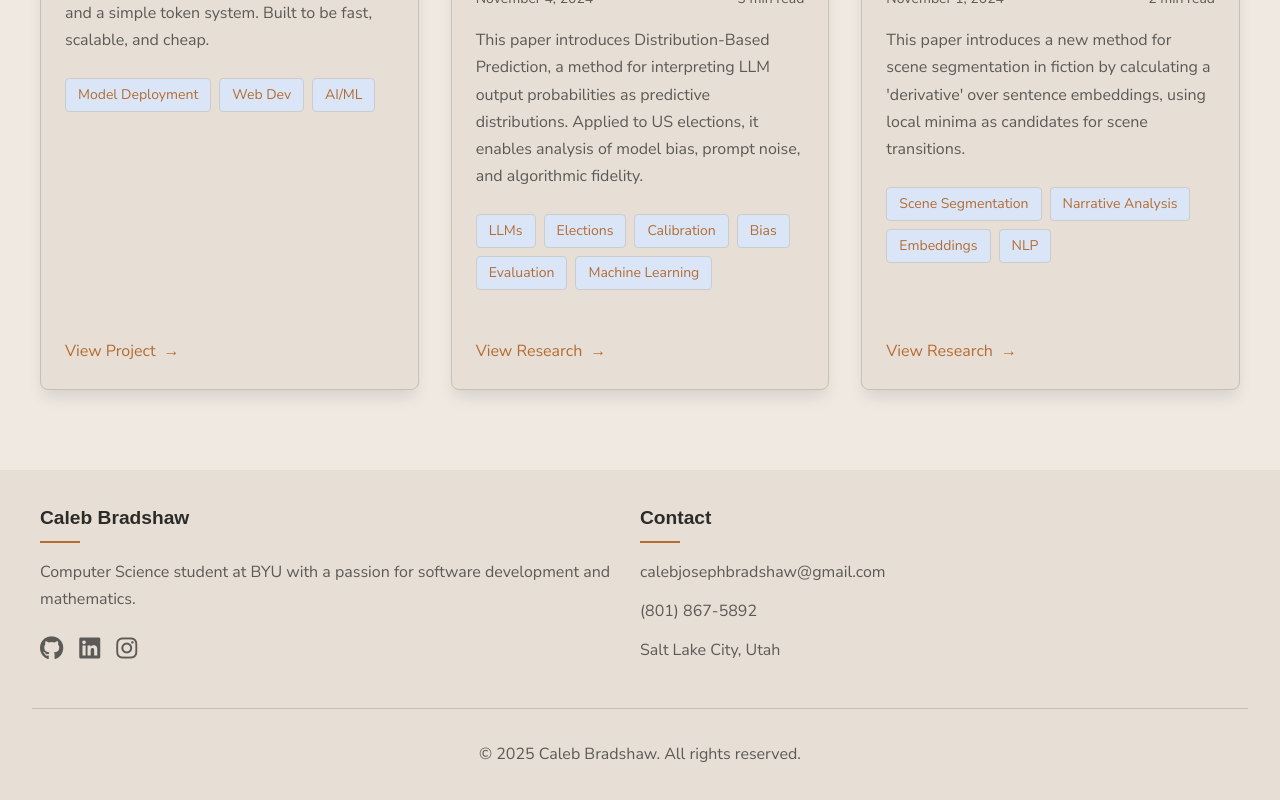
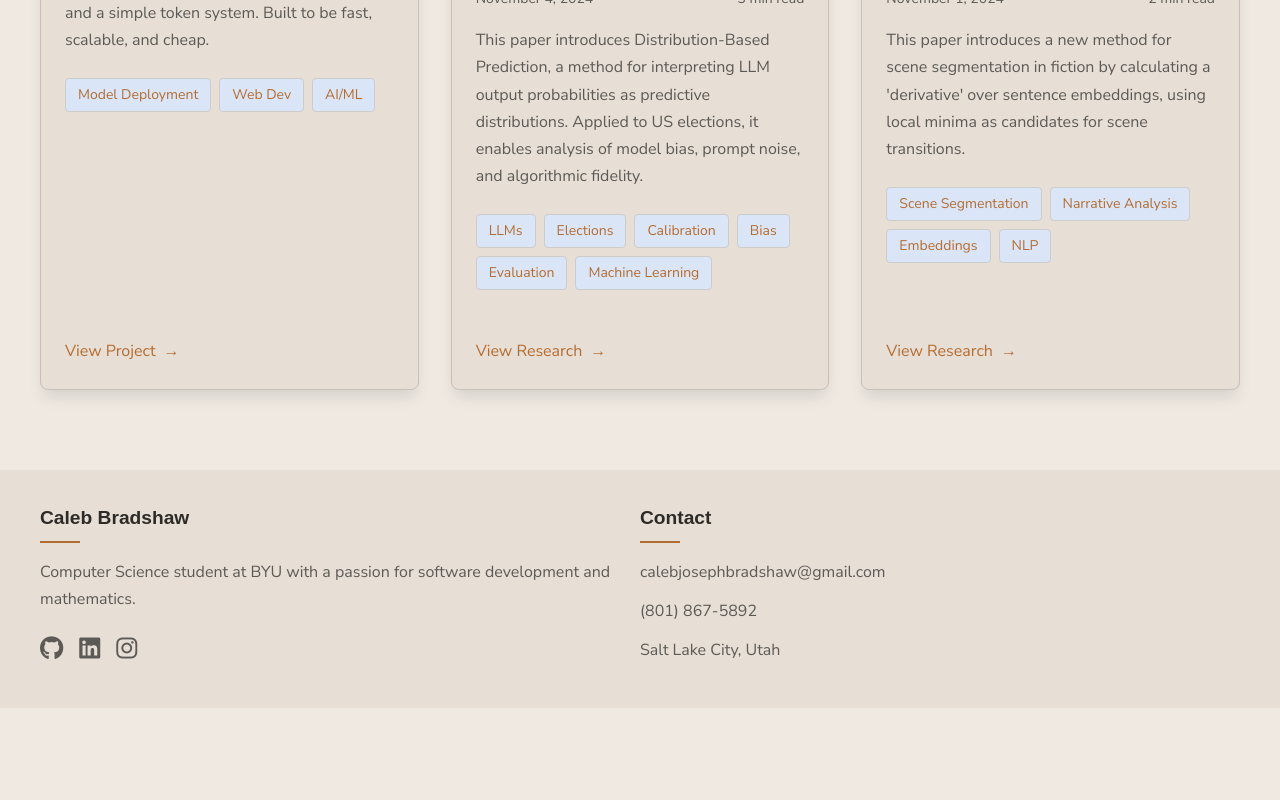
Before and after one commit to caljoseph/personal-site, a Next.js app: page / in a window 1280 px wide. Shown: the part 1222-2022 px from the top of the page. After the commit the page ends 1930 px from the top, so only its background shows below. Built offline with nearby package versions, Linux system fonts and the light colour scheme; a web font is replaced by a local one.

Commit message:
get rid of copyright

```diff
--- a/components/Footer.tsx
+++ b/components/Footer.tsx
@@ -186,10 +186,6 @@ const Footer: React.FC = () => {
           </FooterList>
         </FooterSection>
       </FooterContent>
-
-      <Copyright>
-        <p>© {new Date().getFullYear()} Caleb Bradshaw. All rights reserved.</p>
-      </Copyright>
     </FooterContainer>
   );
 };
```
